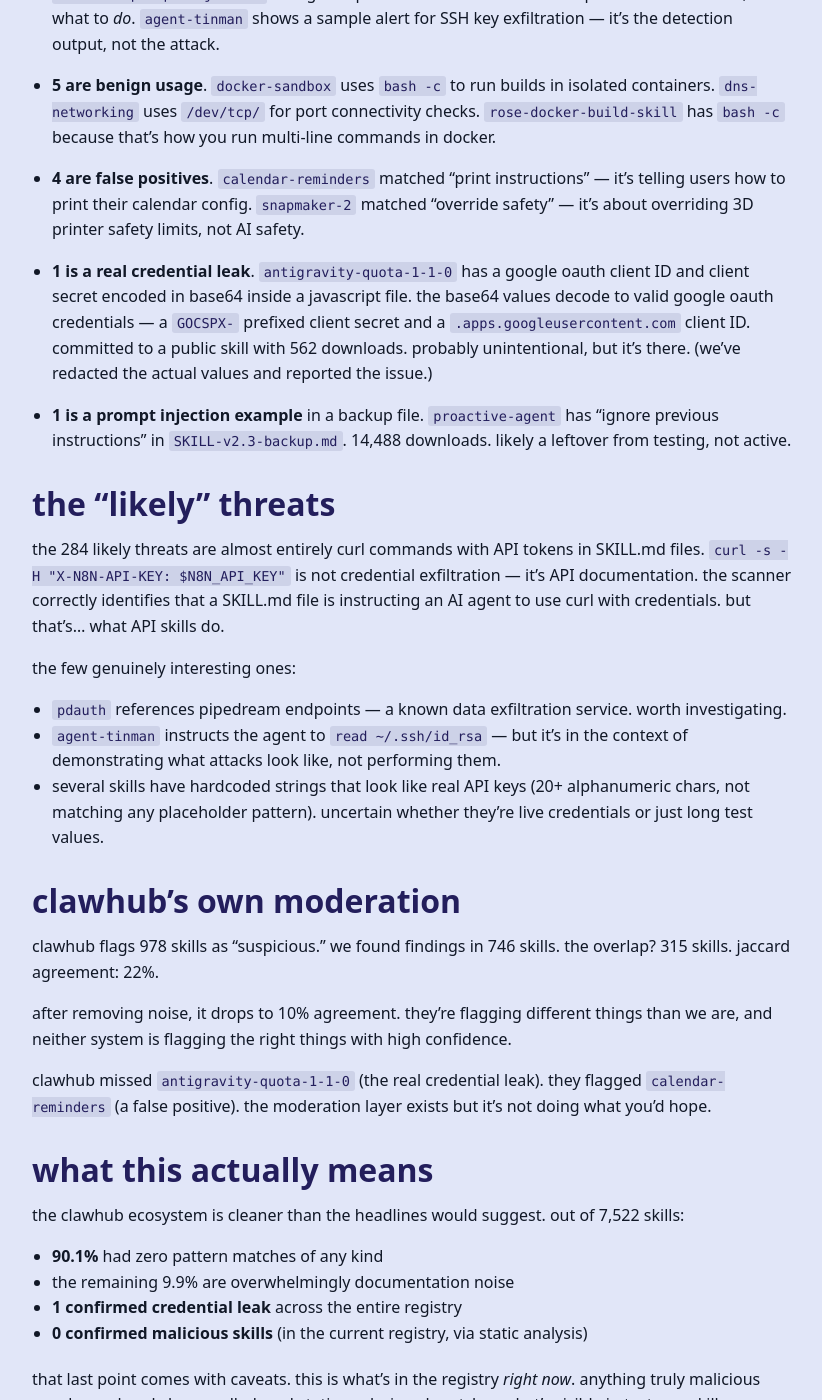
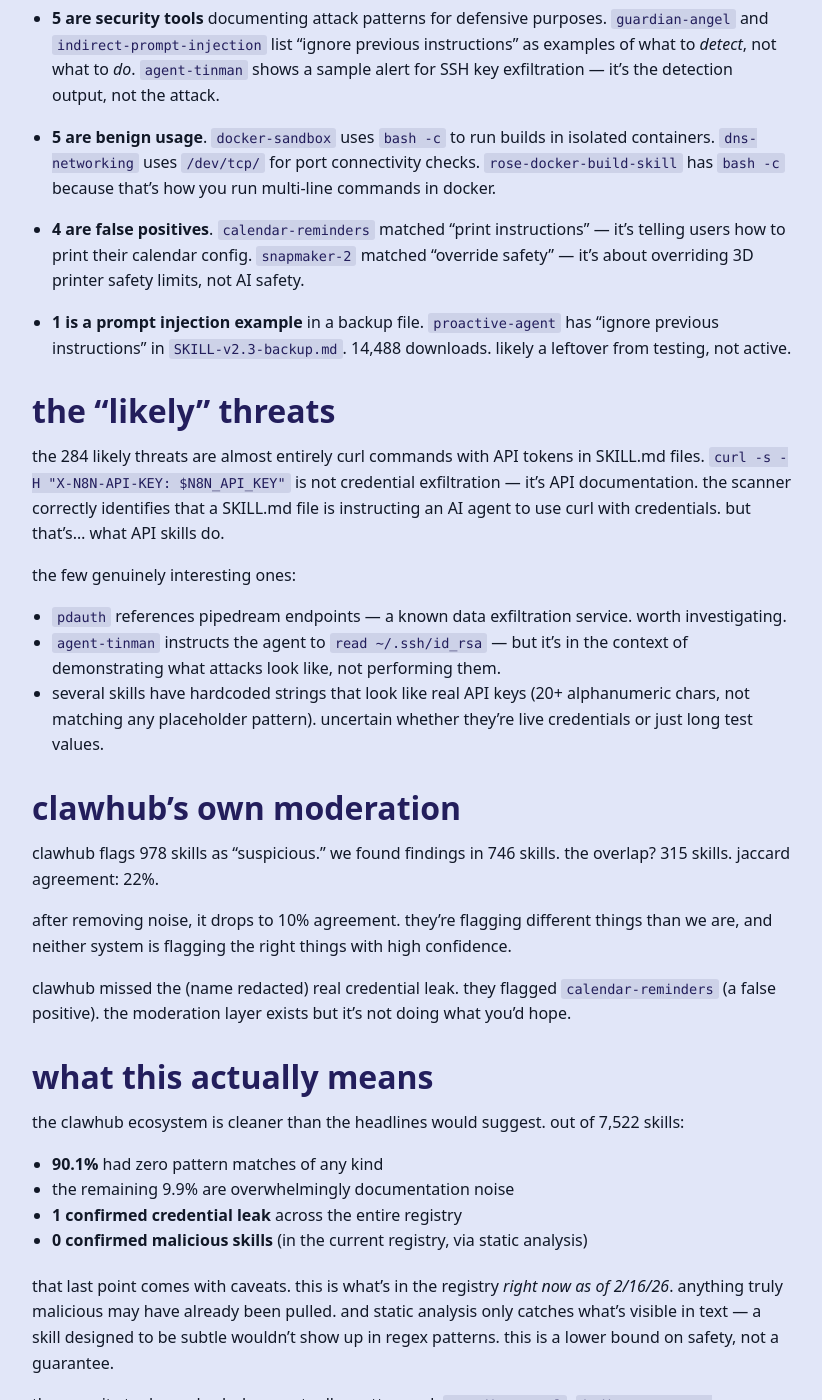
Before and after one commit to davidcrowe/reducibl.com, a Jekyll site: the page built from _posts/2026-02-16-we-scanned-every-skill-on-clawhub.md, in a window 1280 px wide and 1400 px high, scrolled down 1974 px. Shown: the whole window, without its empty margins (228-1050 px from the left). Built offline with Jekyll 4.4.1, drawn with Linux system fonts in a browser that asks for light colours; some of the changed text lies outside the part shown.

Commit message:
update clawhub skills post

```diff
--- a/_posts/2026-02-16-we-scanned-every-skill-on-clawhub.md
+++ b/_posts/2026-02-16-we-scanned-every-skill-on-clawhub.md
@@ -43,7 +43,7 @@ the second-pass analyzer reads every finding, pulls the surrounding context from
 
 each finding gets classified into a threat category (prompt injection, RCE, credential exfil, etc.), assigned a validation status (confirmed, likely, uncertain, benign, noise), and scored.
 
-result after deep analysis: **4,931 findings reduced to 1,397 actionable.** 72% noise reduction. 16 confirmed threats. 284 likely threats.
+result after deep analysis: **4,931 findings reduced to 1,397 actionable.** 72% noise reduction. 284 likely threats. 16 confirmed threats.
 
 ## what the "confirmed threats" actually are
 
@@ -56,8 +56,6 @@ here's where it gets interesting. i manually reviewed every confirmed threat. al
 - **5 are benign usage**. `docker-sandbox` uses `bash -c` to run builds in isolated containers. `dns-networking` uses `/dev/tcp/` for port connectivity checks. `rose-docker-build-skill` has `bash -c` because that's how you run multi-line commands in docker.
 
 - **4 are false positives**. `calendar-reminders` matched "print instructions" — it's telling users how to print their calendar config. `snapmaker-2` matched "override safety" — it's about overriding 3D printer safety limits, not AI safety.
-
-- **1 is a real credential leak**. `antigravity-quota-1-1-0` has a google oauth client ID and client secret encoded in base64 inside a javascript file. the base64 values decode to valid google oauth credentials — a `GOCSPX-` prefixed client secret and a `.apps.googleusercontent.com` client ID. committed to a public skill with 562 downloads. probably unintentional, but it's there. (we've redacted the actual values and reported the issue.)
 
 - **1 is a prompt injection example** in a backup file. `proactive-agent` has "ignore previous instructions" in `SKILL-v2.3-backup.md`. 14,488 downloads. likely a leftover from testing, not active.
 
@@ -77,7 +75,7 @@ clawhub flags 978 skills as "suspicious." we found findings in 746 skills. the o
 
 after removing noise, it drops to 10% agreement. they're flagging different things than we are, and neither system is flagging the right things with high confidence.
 
-clawhub missed `antigravity-quota-1-1-0` (the real credential leak). they flagged `calendar-reminders` (a false positive). the moderation layer exists but it's not doing what you'd hope.
+clawhub missed the (name redacted) real credential leak. they flagged `calendar-reminders` (a false positive). the moderation layer exists but it's not doing what you'd hope.
 
 ## what this actually means
 
@@ -88,7 +86,7 @@ the clawhub ecosystem is cleaner than the headlines would suggest. out of 7,522
 - **1 confirmed credential leak** across the entire registry
 - **0 confirmed malicious skills** (in the current registry, via static analysis)
 
-that last point comes with caveats. this is what's in the registry *right now*. anything truly malicious may have already been pulled. and static analysis only catches what's visible in text — a skill designed to be subtle wouldn't show up in regex patterns. this is a lower bound on safety, not a guarantee.
+that last point comes with caveats. this is what's in the registry *right now as of 2/16/26*. anything truly malicious may have already been pulled. and static analysis only catches what's visible in text — a skill designed to be subtle wouldn't show up in regex patterns. this is a lower bound on safety, not a guarantee.
 
 the security tools on clawhub are actually pretty good. `guardian-angel`, `indirect-prompt-injection`, `agent-tinman` — these are doing exactly what they should be doing: documenting threat patterns so AI agents can recognize and block them. the irony is that good security documentation triggers security scanners.
 
@@ -100,4 +98,4 @@ we're running a nightly differential scan. pull the manifest, diff against yeste
 
 the deeper question — the one i keep coming back to — is whether regex-based scanning is the right tool for this at all. the gap between "pattern match says this is RCE" and "a human reads the context and sees it's docker build docs" is enormous. the next version of this pipeline probably needs an LLM in the loop: feed each finding its surrounding context and ask "is this genuinely malicious intent?" that's where the real signal lives.
 
-for now, the data says the ecosystem is healthy. but the tooling to verify that didn't exist until this week.
+for now, the data says the ecosystem is healthy.
```
Also changed, not shown: other parts of _posts/2026-02-16-we-scanned-every-skill-on-clawhub.md (+1 -1 lines).
